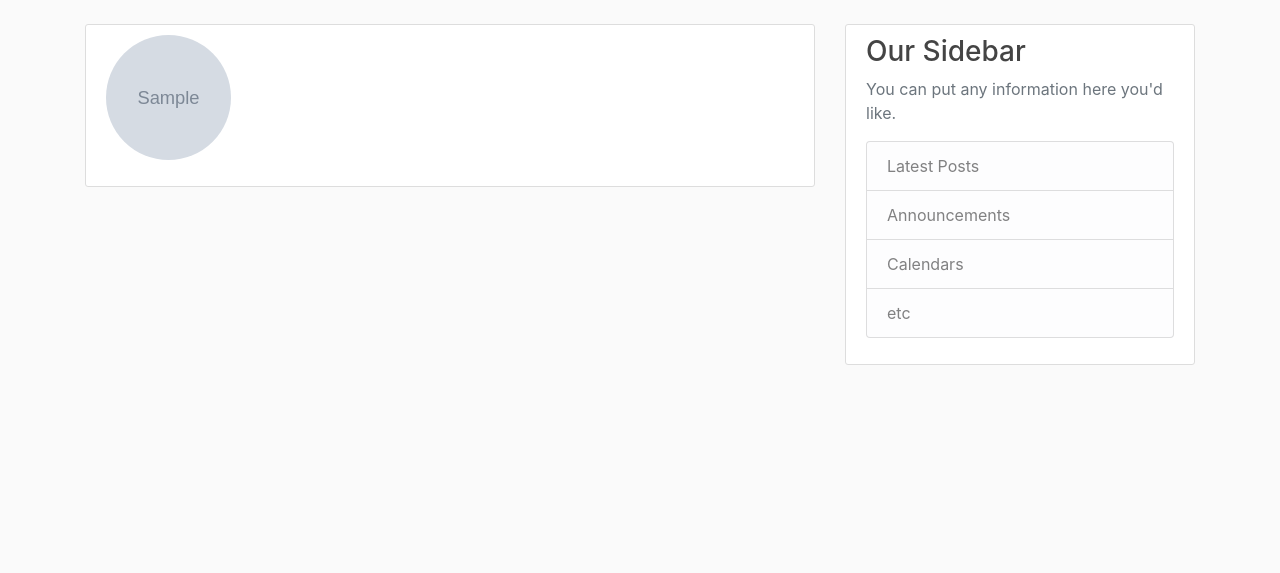
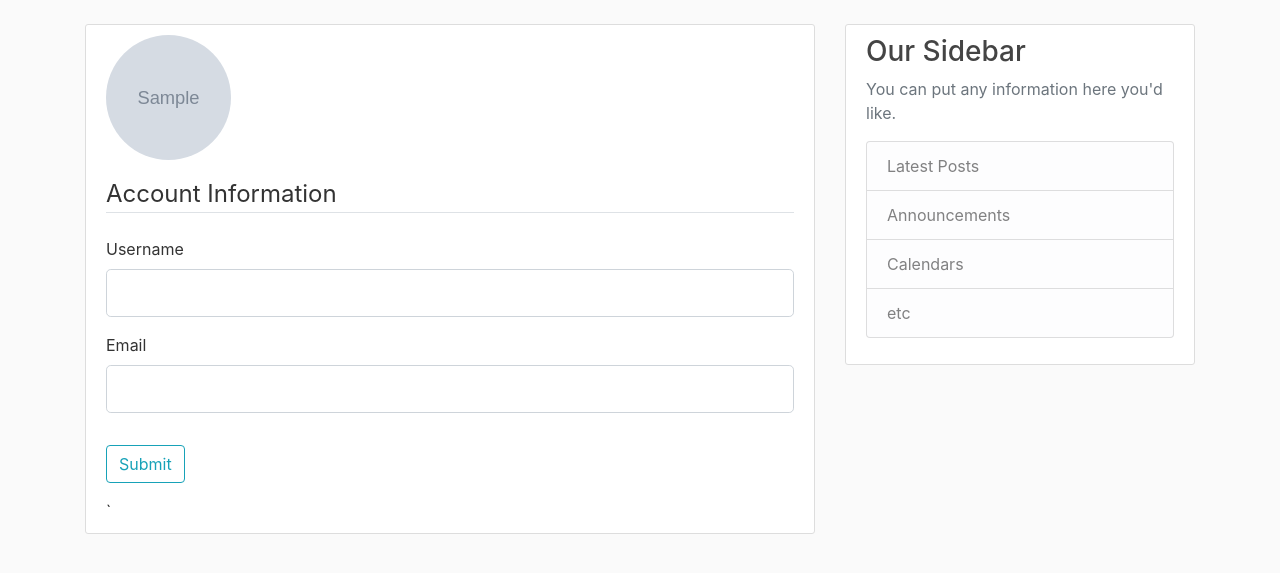
Before and after one commit to mikhailyemets/flask-blog, a Flask app: template flaskblog/templates/account.html in a window 1280 px wide. Shown: the part 56-629 px from the top of the page. Run offline with Flask 3, Linux system fonts and the light colour scheme; the template is opened without the code that fills it: most values are stand-ins (such as "Sample title", 1, 10 or a date in 2020); grey boxes marked "Sample" are stand-in pictures; form fields are guessed from the names that the template uses; parts of the project's set-up code (start-up, migrations or seed data) failed here and were passed over; some libraries are stand-ins or nearby versions.

Commit message:
set account.html page also made validators during update profile

```diff
--- a/flaskblog/templates/account.html
+++ b/flaskblog/templates/account.html
@@ -8,6 +8,41 @@
         <p class="text-secondary">{{ current_user.email}}</p>
       </div>
     </div>
-    <!-- FORM HERE -->
+    <form action="" method="POST">
+      {{ form.hidden_tag() }}
+      <fieldset class="form-group">
+        <legend class="border-bottom mb-4">Account Information</legend>
+        <div class="form-group">
+          {{ form.username.label(class="form-control-label") }}
+          {% if form.username.errors %}
+            {{ form.username(class="form-control form-control-lg is-invalid") }}
+            <div class="invalid-feedback">
+              {% for error in form.username.errors %}
+                <span>{{ error }}</span>
+              {% endfor %}
+            </div>
+          {% else %}
+            {{ form.username(class="form-control form-control-lg") }}
+          {% endif %}
+        </div>
+        <div class="form-group">
+          {{ form.email.label(class="form-control-label") }}
+
+          {% if form.email.errors %}
+            {{ form.email(class="form-control form-control-lg is-invalid") }}
+            <div class="invalid-feedback">
+              {% for error in form.email.errors %}
+                <span>{{ error }}</span>
+              {% endfor %}
+            </div>
+          {% else %}
+            {{ form.email(class="form-control form-control-lg") }}
+          {% endif %}
+        </div>
+      </fieldset>
+      <div class="form-group">
+        {{ form.submit(class="btn btn-outline-info")}}
+      </div>
+    </form>`
   </div>
 {% endblock content %}
```
Also changed, not shown: flaskblog/forms.py (+22 -2 lines), flaskblog/routes.py (+22 -3 lines), flaskblog/validators.py (+17 -0 lines).
